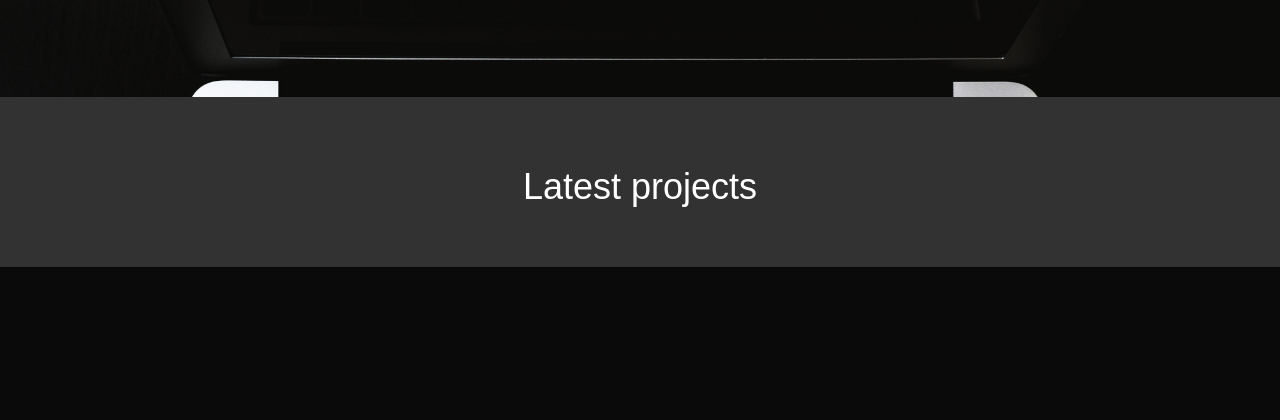
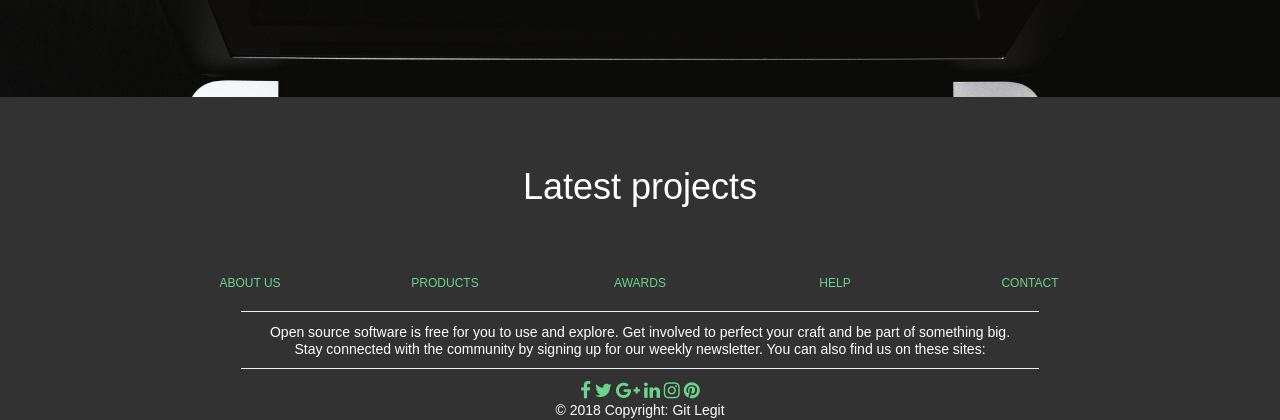
Before and after one commit to MasakiNoguchi/git-legit, a Rails app: page / in a window 1280 px wide. Shown: the part 773-1193 px from the top of the page. Before the commit the page ends 1040 px from the top, so only its background shows below. Run offline with Rails 7, Linux system fonts and the light colour scheme; data that the repository does not hold is empty; style sheets or scripts are compiled from the project's sources; some libraries are stand-ins or nearby versions.

Commit message:
added footer

```diff
--- /dev/null
+++ b/app/views/pages/_how.html.erb
@@ -0,0 +1,128 @@
+  <head>
+    <link rel="stylesheet" type="text/css" href="style.css">
+    <link rel="stylesheet" href="https://use.fontawesome.com/releases/v5.0.13/css/all.css" integrity="sha384-DNOHZ68U8hZfKXOrtjWvjxusGo9WQnrNx2sqG0tfsghAvtVlRW3tvkXWZh58N9jp" crossorigin="anonymous">
+    <link rel="stylesheet" href="https://cdnjs.cloudflare.com/ajax/libs/font-awesome/4.7.0/css/font-awesome.min.css">
+  </head>
+
+
+<!-- Footer -->
+<footer class="page-footer font-small indigo mt-4">
+
+  <!-- Footer Links -->
+  <div class="container">
+
+    <!-- Grid row-->
+    <div class="row text-center d-flex justify-content-center pt-5 mb-3">
+      <div class="col-md-1">
+
+      </div>
+      <!-- Grid column -->
+      <div class="col-md-2 mb-3">
+        <h6 class="text-uppercase font-weight-bold">
+          <a href="#!">About us</a>
+        </h6>
+      </div>
+      <!-- Grid column -->
+
+      <!-- Grid column -->
+      <div class="col-md-2 mb-3">
+        <h6 class="text-uppercase font-weight-bold">
+          <a href="#!">Products</a>
+        </h6>
+      </div>
+      <!-- Grid column -->
+
+      <!-- Grid column -->
+      <div class="col-md-2 mb-3">
+        <h6 class="text-uppercase font-weight-bold">
+          <a href="#!">Awards</a>
+        </h6>
+      </div>
+      <!-- Grid column -->
+
+      <!-- Grid column -->
+      <div class="col-md-2 mb-3">
+        <h6 class="text-uppercase font-weight-bold">
+          <a href="#!">Help</a>
+        </h6>
+      </div>
+      <!-- Grid column -->
+
+      <!-- Grid column -->
+      <div class="col-md-2 mb-3">
+        <h6 class="text-uppercase font-weight-bold">
+          <a href="#!">Contact</a>
+        </h6>
+      </div>
+      <!-- Grid column -->
+      <div class="col-md-1">
+
+      </div>
+    </div>
+    <!-- Grid row-->
+    <hr class="rgba-white-light" style="margin: 1% 15%;">
+
+    <!-- Grid row-->
+    <div class="row d-flex text-center justify-content-center mb-md-0 mb-4">
+
+      <!-- Grid column -->
+      <div class="col-md-8 col-md-offset-2 mt-5">
+        <p style="line-height: 1.7rem">Open source software is free for you to use and explore. Get involved to perfect your craft and be part of something big. Stay connected with the community by signing up for our weekly newsletter. You can also find us on these sites:</p>
+      </div>
+      <!-- Grid column -->
+
+    </div>
+    <!-- Grid row-->
+    <hr class="clearfix d-md-none rgba-white-light" style="margin: 0% 15% 1%;">
+
+    <!-- Grid row-->
+    <div class="row pb-3">
+
+      <!-- Grid column -->
+      <div class="col-md-12 text-center">
+
+        <div class="mb-5 flex-center">
+
+          <!-- Facebook -->
+          <a class="fb-ic">
+            <i class="fa fa-facebook fa-lg white-text mr-md-4"> </i>
+          </a>
+          <!-- Twitter -->
+          <a class="tw-ic">
+            <i class="fa fa-twitter fa-lg white-text mr-md-4"> </i>
+          </a>
+          <!-- Google +-->
+          <a class="gplus-ic">
+            <i class="fa fa-google-plus fa-lg white-text mr-md-4"> </i>
+          </a>
+          <!--Linkedin -->
+          <a class="li-ic">
+            <i class="fa fa-linkedin fa-lg white-text mr-md-4"> </i>
+          </a>
+          <!--Instagram-->
+          <a class="ins-ic">
+            <i class="fa fa-instagram fa-lg white-text mr-md-4"> </i>
+          </a>
+          <!--Pinterest-->
+          <a class="pin-ic">
+            <i class="fa fa-pinterest fa-lg white-text"> </i>
+          </a>
+
+        </div>
+
+      </div>
+      <!-- Grid column -->
+
+    </div>
+    <!-- Grid row-->
+
+  </div>
+  <!-- Footer Links -->
+
+  <!-- Copyright -->
+  <div class="footer-copyright text-center py-3">© 2018 Copyright: Git Legit
+  </div>
+  <!-- Copyright -->
+
+</footer>
+<!-- Footer -->
--- a/app/views/pages/home.html.erb
+++ b/app/views/pages/home.html.erb
@@ -18,3 +18,4 @@
     <% end %>
   </div>
 </div>
+<%= render 'how' %>
```
Also changed, not shown: app/assets/stylesheets/components/_footer.scss (+12 -0 lines).
